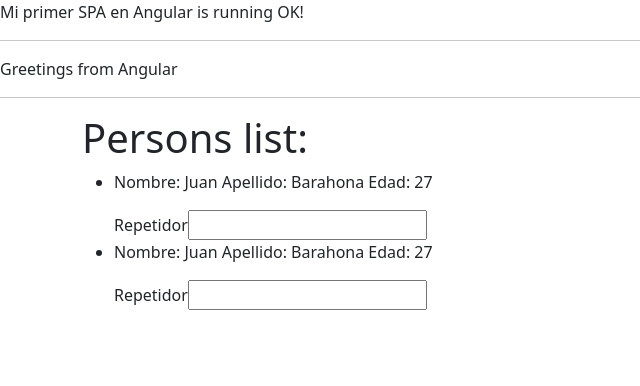
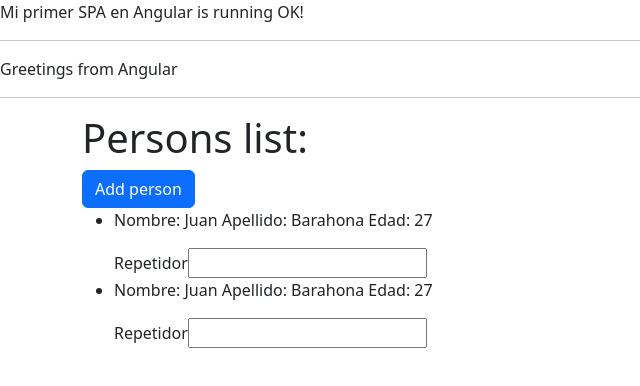
Before and after one commit to jfbarahonag/my-first-angular-app, an Angular app: page / in a window 1280 px wide. Shown: the top 386 px of the page, without its empty margins (0-640 px from the left). Built offline with nearby package versions, Linux system fonts and the light colour scheme.

Commit message:
property binding was added

```diff
--- a/src/app/persons/persons.component.html
+++ b/src/app/persons/persons.component.html
@@ -2,6 +2,7 @@
   <div class="row">
     <div class="col">
       <h1>Persons list:</h1>
+      <button class="btn btn-primary"[disabled]="!enableBtn">Add person</button>
       <ul>
         <li class="hover-text">
           <app-person></app-person>
--- a/src/app/persons/persons.component.ts
+++ b/src/app/persons/persons.component.ts
@@ -16,4 +16,6 @@ export class PersonsComponent {
       age: 24
     },
   ]
+
+  enableBtn: boolean = true;
 }
```
